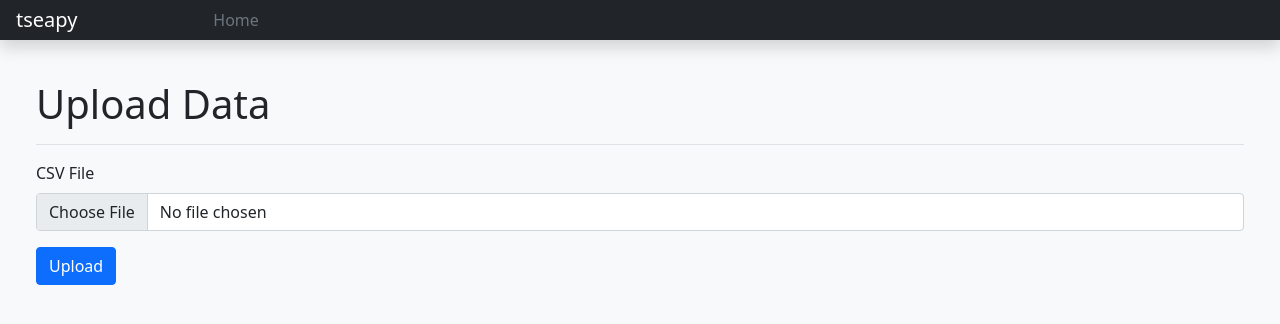
After one commit to mrkshdt/tseapy, a Flask app: template templates/upload.html in a window 1280 px wide. The commit adds this page. Shown: the top 324 px of the page. Run offline with Flask 2, Linux system fonts and the light colour scheme; the template is opened without the code that fills it, so the values that code supplies are empty.

Commit message:
Add CSV upload feature

```diff
--- a/app.py
+++ b/app.py
@@ -3,12 +3,12 @@ import secrets
 
 import pandas as pd
 import plotly.utils
-from flask import Flask, render_template, request, session
+from flask import Flask, render_template, request, session, redirect
 from flask_caching import Cache
 
 from tseapy.core.analysis_backends import AnalysisBackend
 from tseapy.core.tasks import Task, TasksList
-from tseapy.data.examples import get_air_quality_uci
+from tseapy.core.validation import validate_dataframe
 from tseapy.tasks import motif_detection
 from tseapy.tasks.change_in_mean import ChangeInMean
 from tseapy.tasks.change_in_mean.pelt_l2 import PeltL2
@@ -74,13 +74,30 @@ def render_algo_template(t: Task, a: AnalysisBackend):
     return html
 
 
+@app.route('/upload-data', methods=['GET', 'POST'])
+def upload_data():
+    if request.method == 'POST':
+        file = request.files.get('file')
+        if file is None or file.filename == '':
+            return render_template('upload.html', error='No file selected'), 400
+        try:
+            df = pd.read_csv(file, sep=None, engine='python', parse_dates=[0])
+            df = df.set_index(df.columns[0])
+            df = df.dropna(axis=1, how='all').dropna(axis=0, how='all').select_dtypes(include='number')
+            validate_dataframe(df)
+        except Exception as e:
+            return render_template('upload.html', error='Invalid file structure'), 400
+        cache.set('data', df)
+        session['feature_to_display'] = df.columns[0]
+        return redirect('/')
+    return render_template('upload.html')
+
+
 # create index page function
 @app.route('/')
 def index():
-    # TODO create a menu + route for setting up data!
-    data = get_air_quality_uci()[:1000]
-    cache.set("data", data)
-    session['feature_to_display'] = data.columns[0]
+    if cache.get("data") is None:
+        return redirect('/upload-data')
     html = render_template(
         'index.html',
         tasks=[(t.name, t.short_description) for t in tasks._tasks.values()],
--- a/templates/layouts/layout_without_sidebar.html
+++ b/templates/layouts/layout_without_sidebar.html
@@ -10,7 +10,7 @@
         <script src="https://cdn.jsdelivr.net/npm/bootstrap@5.1.3/dist/js/bootstrap.bundle.min.js"></script>
         <!-- Fontawesome -->
         <link href="/static/fontawesome/css/all.min.css" rel="stylesheet">
-        <!-- costum CSS -->
+        <!-- custom CSS -->
         <link href="/static/css/styles.css" rel="stylesheet">
 
         <title>{% block title %}{% endblock %} &#149; tseapy</title>
--- a/templates/parameters/list_parameter.html
+++ b/templates/parameters/list_parameter.html
@@ -7,7 +7,7 @@
            onclick="{{p.onclick}}"
            {% if p.disabled %} disabled {% endif %}
     >
-    <datalist id="list_name">
+    <datalist id="list_{{p.name}}">
         {% for v in p.values %}
           <option value="{{ v }}">
         {% endfor %}
--- /dev/null
+++ b/templates/upload.html
@@ -0,0 +1,20 @@
+{% extends "layouts/layout_without_sidebar.html" %}
+
+{% block title %}Upload Data{% endblock %}
+
+{% block heading %}
+  <h1>Upload Data</h1>
+{% endblock %}
+
+{% block content %}
+  {% if error %}
+    <div class="alert alert-danger" role="alert">{{ error }}</div>
+  {% endif %}
+  <form action="/upload-data" method="post" enctype="multipart/form-data">
+    <div class="mb-3">
+      <label for="file" class="form-label">CSV File</label>
+      <input class="form-control" type="file" id="file" name="file">
+    </div>
+    <button type="submit" class="btn btn-primary">Upload</button>
+  </form>
+{% endblock %}
```
Also changed, not shown: tests/test_upload.py (added, +22 -0 lines).
